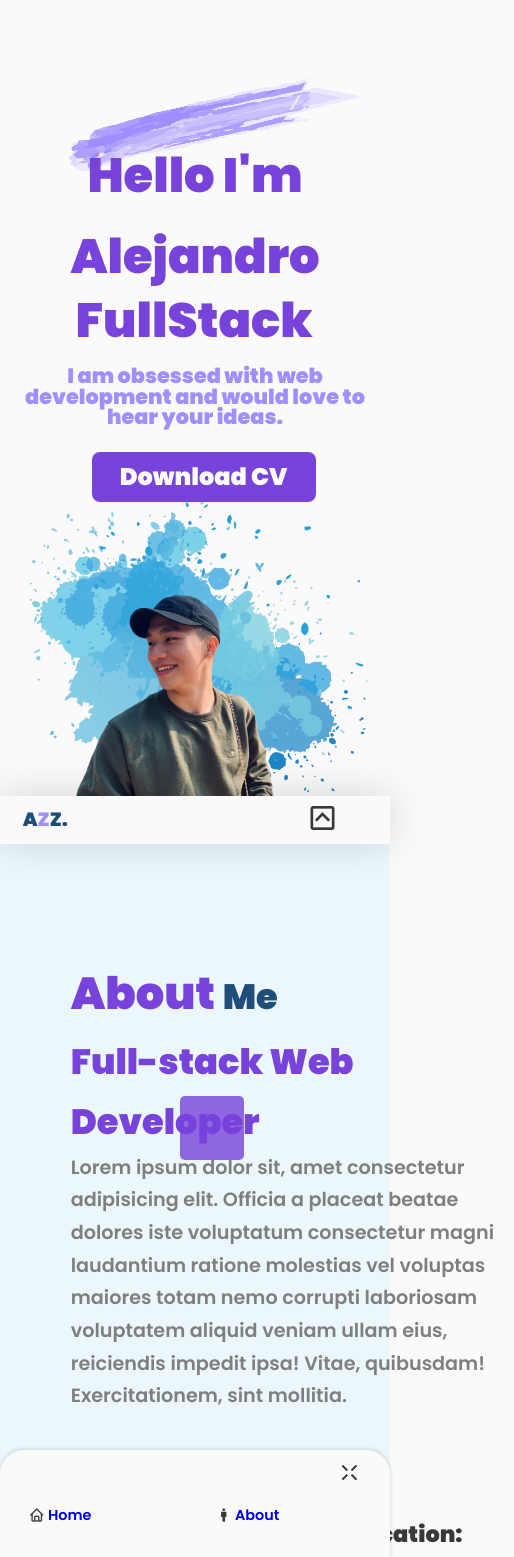
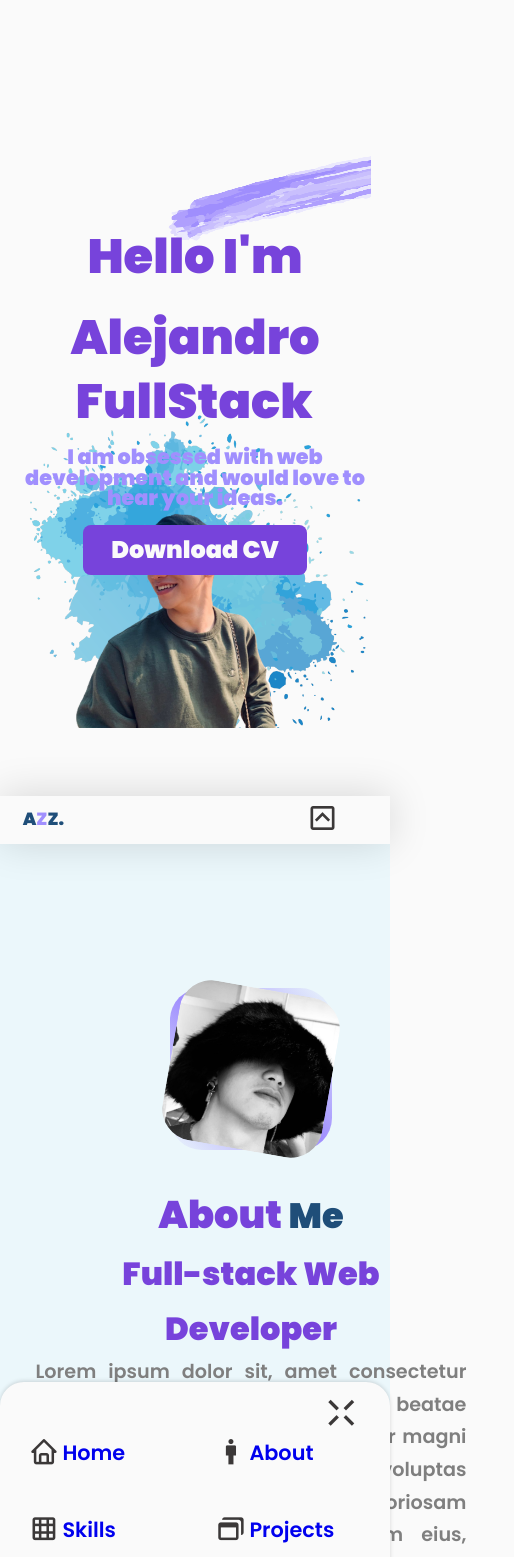
Before and after one commit to Ale-199/myapp, a React (Create React App) app: page / in a window 390 px wide. Shown: the top 1557 px of the page, 514 px wide, since content can reach past the window. Built offline with nearby package versions, Linux system fonts and the light colour scheme.

Commit message:
header responsive --- not done yet

```diff
--- a/src/components/About/About.css
+++ b/src/components/About/About.css
@@ -6,30 +6,29 @@
 }
 
 .about__left {
-  width: 100%;
-  height: 100%;
-  position: relative;
+  width: 70%;
+  /* The aspect ratio of an element describes the proportional relationship between its width and its height */
+  aspect-ratio: 1/1;
+  border-radius: 2rem;
+  background: linear-gradient(
+    45deg,
+    transparent,
+    var(--third-color),
+    transparent
+  );
+  margin: 0rem auto;
 }
 
-.about__img1 {
-  height: 40%;
-  width: 40%;
-  border-radius: 8px;
-  position: absolute;
-  object-fit: cover;
-  top: 30px;
-  right: 40px;
-  min-width: 40%;
+.about__me-image {
+  border-radius: 2rem;
+  overflow: hidden;
+  transform: rotate(10deg);
+  transition: all 0.3s ease-in;
+  margin: 0 auto;
 }
 
-.about__img2 {
-  width: 20px;
-  height: 20px;
-  border-radius: 5%;
-  position: relative;
-  left: 10px;
-  bottom: 50px;
-  object-fit: cover;
+.about__me-image:hover {
+  transform: rotate(0deg);
 }
 
 .sqaure1 {
@@ -115,9 +114,42 @@
 }
 /* for large devices */
 @media screen and (max-width: 1112.5px) {
+  .about__left {
+    width: 85%;
+  }
+  .about__intro > h1 {
+    font-size: 2.4rem;
+  }
+  .about__intro > h2 {
+    font-size: 2rem;
+  }
+  .about__intro {
+    margin-bottom: 2rem;
+    padding: 0rem 1rem 1rem 1rem;
+  }
 }
 /* for medium devices */
 @media screen and (max-width: 896.5px) {
+  .about__left {
+    width: 35%;
+    margin: 2rem auto;
+  }
+  .about__container {
+    display: grid;
+    grid-template-columns: 1fr;
+    column-gap: 2rem;
+    align-items: center;
+  }
+  .about__intro {
+    text-align: center;
+  }
+  .about__intro h3 {
+    text-align: justify;
+  }
+  .about__intro {
+    margin-bottom: 1rem;
+    padding: 0rem 1rem 1rem 1rem;
+  }
 }
 /* for tablets */
 @media screen and (max-width: 642.5px) {
--- a/src/components/About/About.jsx
+++ b/src/components/About/About.jsx
@@ -1,7 +1,6 @@
 import React from "react";
 import "./About.css";
-import img1 from "../../assets/img1.jpg";
-import img2 from "../../assets/img2.jpg";
+import img1 from "../../assets/image.jpg";
 
 export default function About() {
   return (
@@ -9,12 +8,9 @@ export default function About() {
       <div className="about__container container">
         {/* left side */}
         <div className="about__left">
-
-            <div className="sqaure1"></div>
-            <img src={img1} alt="img1" className="about__img1" />
-            <img src={img2} alt="img2" className="about__img2" />
-            <div className="sqaure2"></div>
-
+          <div className="about__me-image">
+            <img src={img1} alt="img1" />
+          </div>
         </div>
 
         {/* right side */}
--- a/src/components/Header/Header.css
+++ b/src/components/Header/Header.css
@@ -91,16 +91,13 @@
 /* for tablets */
 @media screen and (max-width: 642.5px) {
   .container > h1 {
-    font-size: 1.2rem;
+    font-size: 1.1rem;
   }
   .links > li > a {
     column-gap: 0.2rem;
     padding: 0.3rem;
-    font-size: 0.9rem;
+    font-size: 1.3rem;
   }
-}
-/* for mobile devices */
-@media screen and (max-width: 400px) {
   .header {
     top: initial;
     bottom: 0;
@@ -122,8 +119,12 @@
     position: absolute;
     top: 0.7rem;
     right: 1.8rem;
-    font-size: 1.5rem;
+    font-size: 2.5rem;
     rotate: 45deg;
+  }
+
+  .links > li > a > i {
+    font-size: 1.9rem;
   }
 
   .nav__close,
@@ -153,3 +154,17 @@
     bottom: 0;
   }
 }
+/* for mobile devices */
+@media screen and (max-width: 400px) {
+  .small__nav {
+    position: fixed;
+    bottom: -100%;
+    left: 0;
+    width: 100%;
+    background-color: var(--body-color2);
+    padding: 3rem 1.5rem 1.5rem;
+    box-shadow: 0 -1px 4px rgba(0, 0, 0, 0.15);
+    border-radius: 1.5rem 1.5rem 0 0;
+    transition: 0.3s;
+  }
+}
--- a/src/components/Home/Home.css
+++ b/src/components/Home/Home.css
@@ -159,13 +159,9 @@
 
 /* --------------------for tablets------------------- */
 @media screen and (max-width: 642.5px) {
-  .home__container {
-    height: 46vh;
-  }
-
   .intro {
     margin-bottom: 0.5rem;
-    font-size: 0.8rem;
+    font-size: 1.5rem;
   }
   .line {
     margin: 1.5rem 0 0.3rem 2rem;
@@ -186,14 +182,33 @@
     bottom: 1.35rem;
   }
   .intro > :nth-child(4) {
-    margin-top: 0.7rem;
-    font-size: 0.7rem;
+    margin-top: 3rem;
+    font-size: 1.4rem;
   }
   .home__btn {
-    width: 6rem;
-    margin: 0rem 0 0 6rem;
+    width: 15rem;
+    margin: 2rem 0 1rem 7rem;
     padding: 0.7rem;
-    font-size: 0.5rem;
+    font-size: 1.5rem;
+  }
+  .home__container {
+    flex-direction: column;
+    height: 100vh;
+  }
+  .home__right {
+    margin-top: -4rem;
+  }
+  .me {
+    width: 100%;
+  }
+  .bg2 {
+    top: -100px;
+    left: 100px;
+  }
+  @keyframes bg2animate {
+    50% {
+      top: -80px;
+    }
   }
 }
 /* ------------------for mobile devices---------------- */
@@ -208,13 +223,13 @@
     height: 40%;
     position: absolute;
     rotate: -15deg;
-    top: -90px;
+    top: -100px;
     transition: all 0.3s ease-in;
     animation: bg2animate 4s linear infinite;
   }
   @keyframes bg2animate {
     50% {
-      top: -80px;
+      top: -90px;
     }
   }
   .intro {
@@ -232,11 +247,12 @@
     text-align: center;
   }
   .home__btn {
+    display: flex;
     width: 14rem;
-    margin: 1rem 4.5rem;
+    margin: 1rem auto;
     padding: 0.7rem;
     font-size: 1.5rem;
-    text-align: center;
+    justify-content: center;
   }
   .line {
     margin: 1rem 0 0rem 0rem;
@@ -245,7 +261,7 @@
     width: 0px;
   }
 
-  .me{
+  .me {
     margin-top: -150px;
   }
 }
--- a/src/components/Home/Home.jsx
+++ b/src/components/Home/Home.jsx
@@ -47,7 +47,7 @@ export default function Home() {
 
         {/* right sie */}
         <div className="home__right">
-          <img src={me} alt="" className="me"/>
+          <img src={me} alt="" className="me" />
         </div>
       </div>
     </section>
```
Also changed, not shown: src/index.css (+4 -4 lines), src/assets/image.jpg (added).
